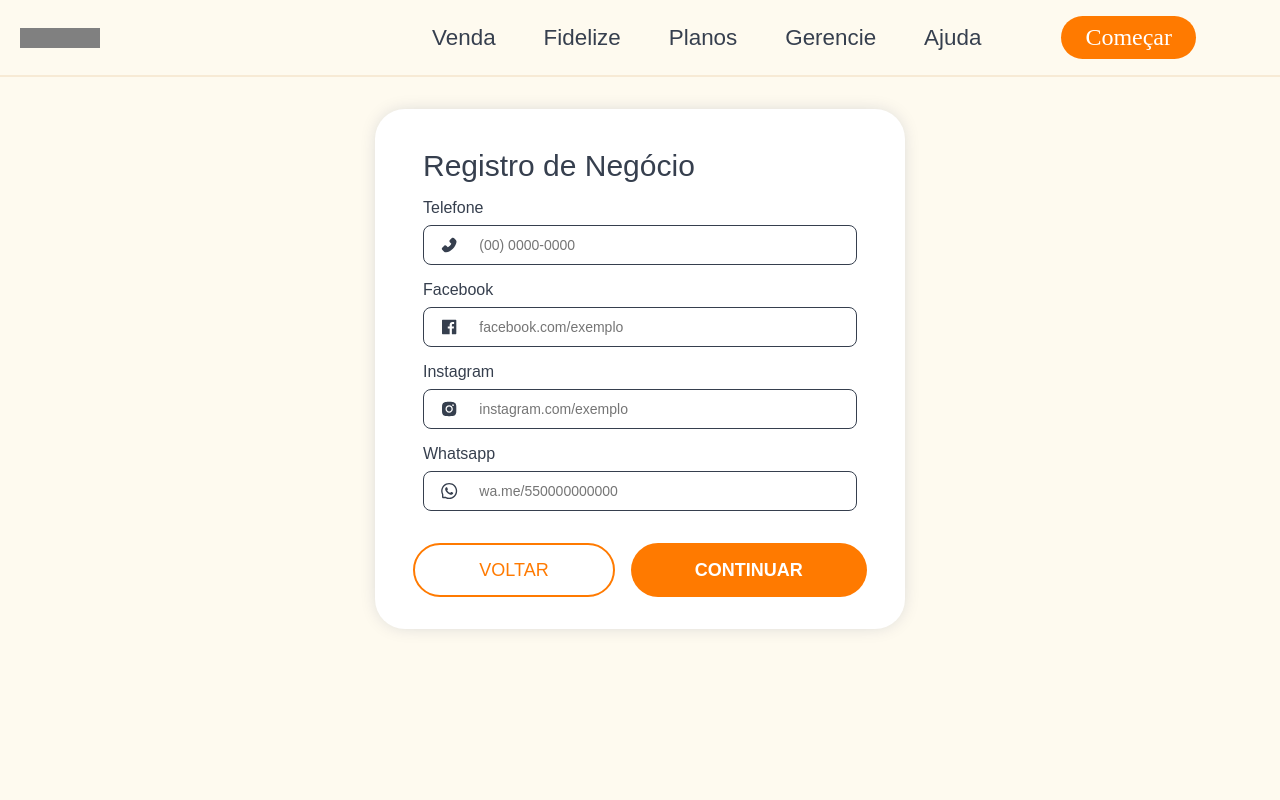
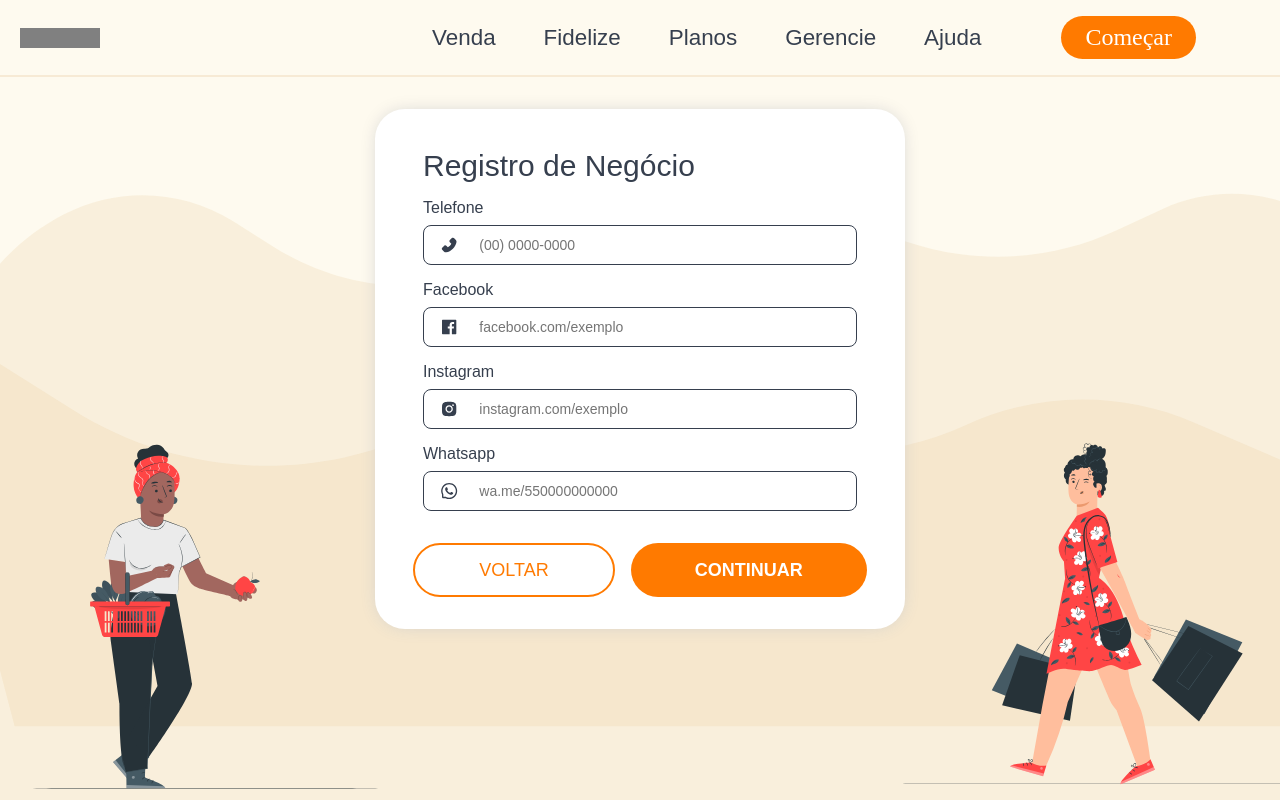
Before and after one commit to VictorCampelo/potty-dashboard, a Next.js app: page /business-register/continue in a window 1280 px wide. Built offline with nearby package versions, Linux system fonts and the light colour scheme.

Commit message:
feat: added two svg files to background

```diff
--- a/src/pages/business-register/continue/index.tsx
+++ b/src/pages/business-register/continue/index.tsx
@@ -141,6 +141,54 @@ const BusinessRegister = () => {
           </div>
         </form>
       </Container>
+      <img
+        style={{
+          position: 'absolute',
+          bottom: 0,
+          height: '85%',
+          left: 0,
+          right: 0,
+          zIndex: -1,
+          width: '100%'
+        }}
+        src="/images/wave1.svg"
+        alt="wave 1"
+      />
+      <img
+        style={{
+          position: 'absolute',
+          bottom: 0,
+          height: '65%',
+          left: 0,
+          right: 0,
+          zIndex: -1,
+          width: '100%'
+        }}
+        src="/images/wave2.svg"
+        alt="wave 2"
+      />
+      <img
+        style={{
+          position: 'absolute',
+          bottom: 0,
+          right: 0,
+          height: '55%',
+          zIndex: -1
+        }}
+        src="/images/illustration1.svg"
+        alt="illustration 1"
+      />
+      <img
+        style={{
+          position: 'absolute',
+          bottom: 0,
+          left: 0,
+          height: '50%',
+          zIndex: -1
+        }}
+        src="/images/illustration2.svg"
+        alt="illustration 2"
+      />
     </Wrapper>
   )
 }
```
Also changed, not shown: src/pages/business-register/finish/index.tsx (+48 -0 lines), src/pages/business-register/index.tsx (+26 -0 lines), src/pages/cadastro/index.tsx (+48 -0 lines), src/pages/login/index.tsx (+23 -0 lines), public/images/illustration1.svg (added), public/images/illustration2.svg (added).
